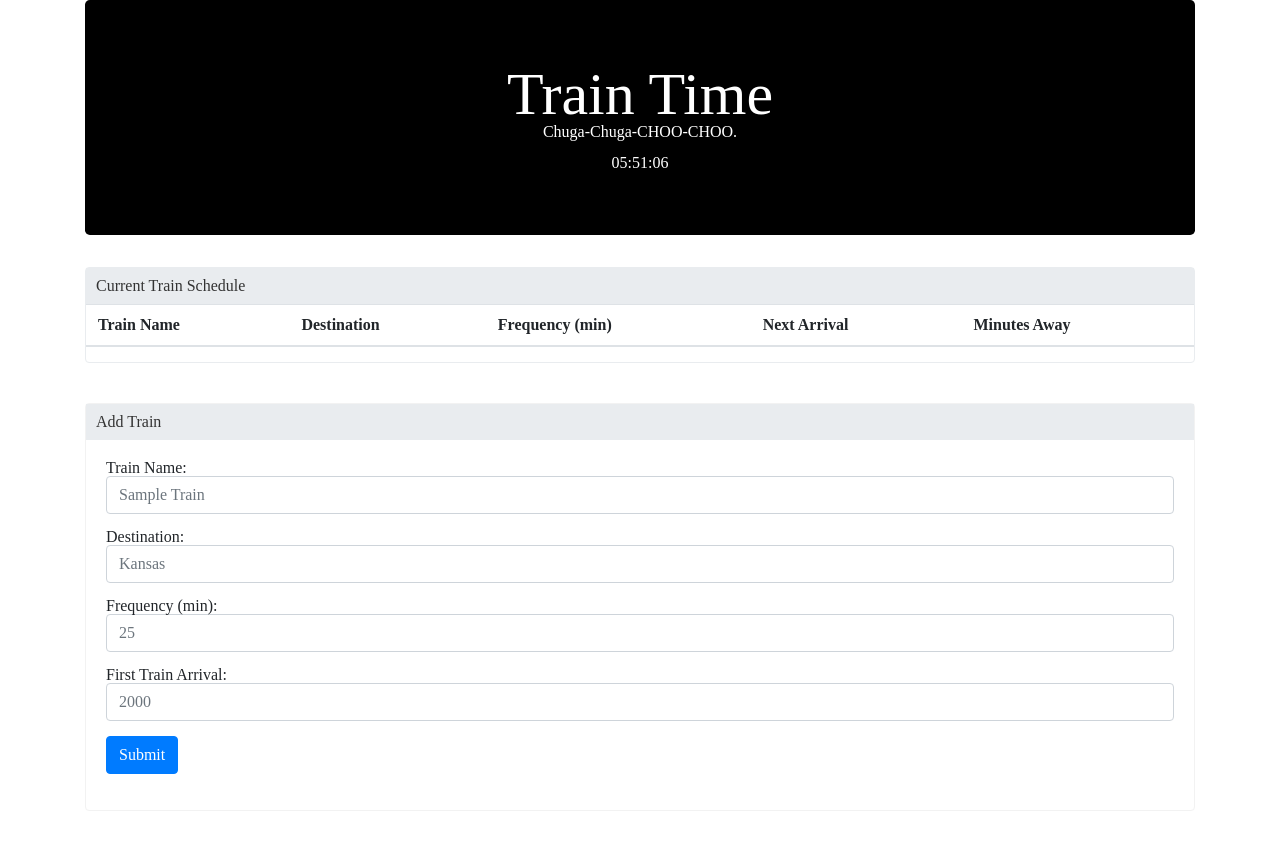
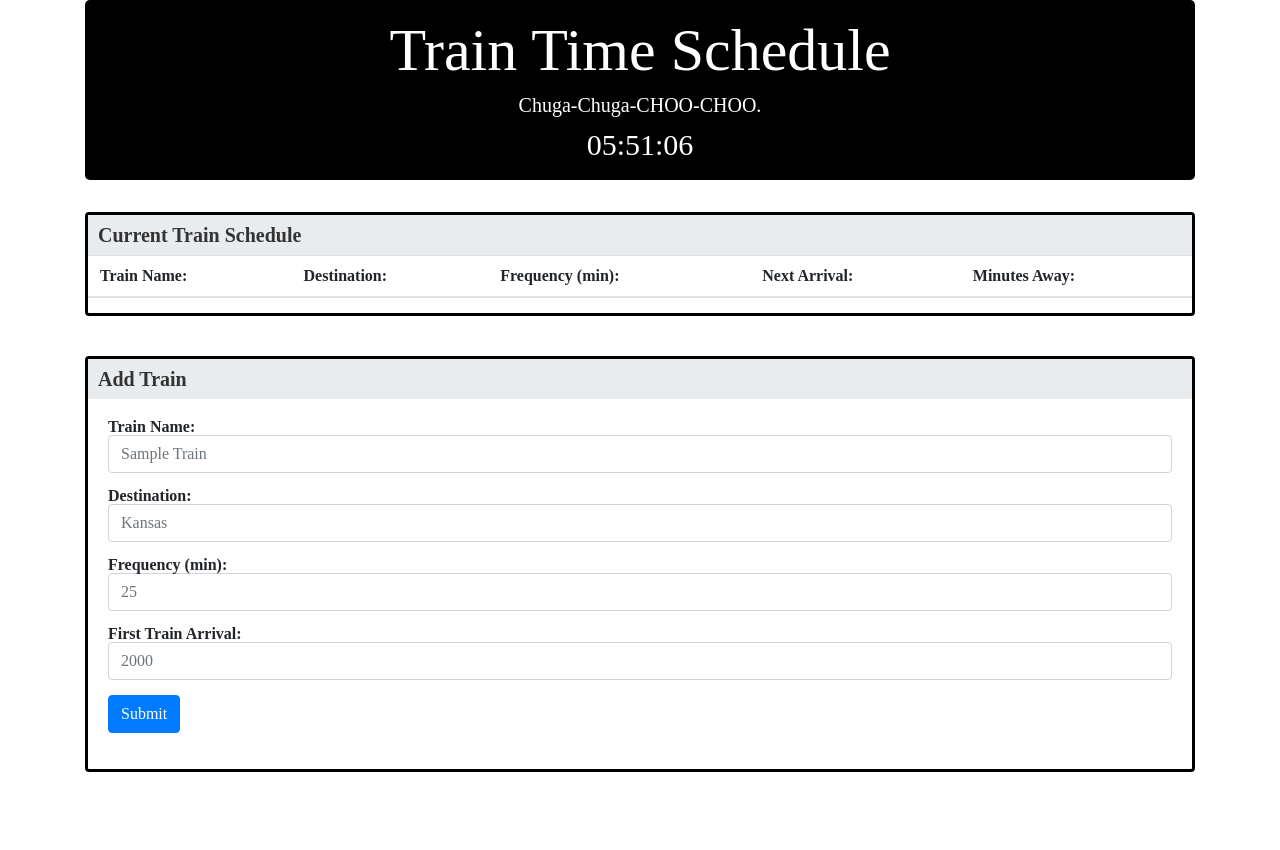
Before and after one commit to LexieMurphy/TrainTime, a plain HTML site: page index.html in a window 1280 px wide. After the commit the page ends 812 px from the top, so only its background shows below. Drawn offline with nearby package versions, Linux system fonts and the light colour scheme; no server answers.

Commit message:
got minutes calculating correctly and added more styling for fun

```diff
--- /dev/null
+++ b/assets/css/reset.css
@@ -0,0 +1,49 @@
+/* RESET
+/* http://meyerweb.com/eric/tools/css/reset/
+   v2.0 | 20110126
+   License: none (public domain)
+*/
+
+html, body, div, span, applet, object, iframe,
+h1, h2, h3, h4, h5, h6, p, blockquote, pre,
+a, abbr, acronym, address, big, cite, code,
+del, dfn, em, img, ins, kbd, q, s, samp,
+small, strike, strong, sub, sup, tt, var,
+b, u, i, center,
+dl, dt, dd, ol, ul, li,
+fieldset, form, label, legend,
+table, caption, tbody, tfoot, thead, tr, th, td,
+article, aside, canvas, details, embed,
+figure, figcaption, footer, header, hgroup,
+menu, nav, output, ruby, section, summary,
+time, mark, audio, video {
+	margin: 0;
+	padding: 0;
+	border: 0;
+	font-size: 100%;
+	font: inherit;
+	vertical-align: baseline;
+}
+/* HTML5 display-role reset for older browsers */
+article, aside, details, figcaption, figure,
+footer, header, hgroup, menu, nav, section {
+	display: block;
+}
+body {
+    line-height: 1;
+}
+ol, ul {
+	list-style: none;
+}
+blockquote, q {
+	quotes: none;
+}
+blockquote:before, blockquote:after,
+q:before, q:after {
+	content: '';
+	content: none;
+}
+table {
+	border-collapse: collapse;
+	border-spacing: 0;
+}
--- a/assets/css/style.css
+++ b/assets/css/style.css
@@ -1,56 +1,3 @@
-/* RESET
-/* http://meyerweb.com/eric/tools/css/reset/
-   v2.0 | 20110126
-   License: none (public domain)
-*/
-
-html, body, div, span, applet, object, iframe,
-h1, h2, h3, h4, h5, h6, p, blockquote, pre,
-a, abbr, acronym, address, big, cite, code,
-del, dfn, em, img, ins, kbd, q, s, samp,
-small, strike, strong, sub, sup, tt, var,
-b, u, i, center,
-dl, dt, dd, ol, ul, li,
-fieldset, form, label, legend,
-table, caption, tbody, tfoot, thead, tr, th, td,
-article, aside, canvas, details, embed,
-figure, figcaption, footer, header, hgroup,
-menu, nav, output, ruby, section, summary,
-time, mark, audio, video {
-	margin: 0;
-	padding: 0;
-	border: 0;
-	font-size: 100%;
-	font: inherit;
-	vertical-align: baseline;
-}
-/* HTML5 display-role reset for older browsers */
-article, aside, details, figcaption, figure,
-footer, header, hgroup, menu, nav, section {
-	display: block;
-}
-body {
-    line-height: 1;
-}
-ol, ul {
-	list-style: none;
-}
-blockquote, q {
-	quotes: none;
-}
-blockquote:before, blockquote:after,
-q:before, q:after {
-	content: '';
-	content: none;
-}
-table {
-	border-collapse: collapse;
-	border-spacing: 0;
-}
-
-
-
-
 body {
     background-image: url('file:/Users/Lexie.Murphy/Desktop/TrainTime/assets/images/trainPhoto.jpg')
 }
@@ -60,14 +7,33 @@ h1 {
     font-size: 60px;
 }
 
+h5 {
+    font-size: 20px;
+    font-weight: bold;
+}
+
 .jumbotron {
     background-color: black;
     color: #fff;
+    padding: 20px 20px 20px 20px;
+}
+
+.text-center {
+    margin-bottom: 15px;
+}
+
+.text-center-sub {
+    margin-bottom: 15px;
+    font-size: 20px;
+    color: white;
+    text-align: center;
 }
 
 .clock {
     text-align: center;
     margin-top: 15px;
+    color: white;
+    font-size: 30px;
 }
 
 .row {
@@ -84,13 +50,9 @@ th {
 
 #table-container {
     width: 100%;
-    border: 1px solid #e9ecef;
+    border: 3px solid black;
     border-radius: 4px;
     background-color: white;
-    -webkit-border-radius: 4px;
-    -moz-border-radius: 4px;
-    -ms-border-radius: 4px;
-    -o-border-radius: 4px;
 }
 
 #table-container h5 {
@@ -101,13 +63,9 @@ th {
 
 #form-container {
     width: 100%;
-    border: 1px solid #f2f2f2;
+    border: 3px solid black;
     border-radius: 4px;
     background-color: white;
-    -webkit-border-radius: 4px;
-    -moz-border-radius: 4px;
-    -ms-border-radius: 4px;
-    -o-border-radius: 4px;
     margin-top: 40px;
     margin-bottom: 40px;
 }
@@ -120,6 +78,7 @@ th {
 
 .form-group {
     padding: 20px;
+    font-weight: bold;
 }
 
 input {
--- a/assets/javascript/app.js
+++ b/assets/javascript/app.js
@@ -61,9 +61,6 @@ $(document).ready(function() {
 
     });
 
-    //parse int the frequencyMin
-    var intFreq = parseInt(frequencyMin);
-
     database.ref().on("child_added", function (childSnapshot) {
         childSnapshot.val();
         console.log(childSnapshot.val());
@@ -79,14 +76,16 @@ $(document).ready(function() {
         minutesAway = childSnapshot.val().minutesAway;
         console.log(minutesAway);
 
-        var firstArrival = "00:00";
+        //parse int the frequencyMin
+        var intFreq = parseInt(frequencyMin);
 
         //Convert firstArrival Time
         var firstArrivalConverted = moment(firstArrival, "hh:mm A").subtract(1,"years");
         console.log(firstArrivalConverted);
 
+        //Current Time
         var currentTime = moment();
-        console.log("CURRENT TIME: " + moment(currentTime).format("hh:mm"));
+        console.log("CURRENT TIME: " + moment(currentTime).format("hh:mm A"));
 
         //difference between times
         var diffTime = moment().diff(moment(firstArrivalConverted),"minutes");
--- a/index.html
+++ b/index.html
@@ -14,16 +14,18 @@
     <!--Moment.js-->
     <script src="https://cdn.jsdelivr.net/momentjs/2.12.0/moment.min.js"></script>
     <!--CSS-->
+    <link rel="stylesheet" href="./assets/css/reset.css">
     <link rel="stylesheet" href="./assets/css/style.css">
+
 
 </head>
 <body>
 
     <div class="container">
         <div class="jumbotron">
-            <h1 class="text-center">Train Time</h1>
-            <p class="text-center">Chuga-Chuga-CHOO-CHOO.</p>
-            <div id="clock" class="clock">Current Time: </div>
+            <h1 class="text-center">Train Time Schedule</h1>
+            <p class="text-center-sub">Chuga-Chuga-CHOO-CHOO.</p>
+            <div id="clock" class="clock"></div>
         </div>
 
         <div class="row">
@@ -33,11 +35,11 @@
                 <table class="table table-hover">
                     <thead>
                         <tr>
-                            <th scope="col">Train Name</th>
-                            <th scope="col">Destination</th>
-                            <th scope="col">Frequency (min)</th>
-                            <th scope="col">Next Arrival</th>
-                            <th scope="col">Minutes Away</th>
+                            <th scope="col">Train Name:</th>
+                            <th scope="col">Destination:</th>
+                            <th scope="col">Frequency (min):</th>
+                            <th scope="col">Next Arrival:</th>
+                            <th scope="col">Minutes Away:</th>
                         </tr>
                     </thead>
                     <tbody>
```
